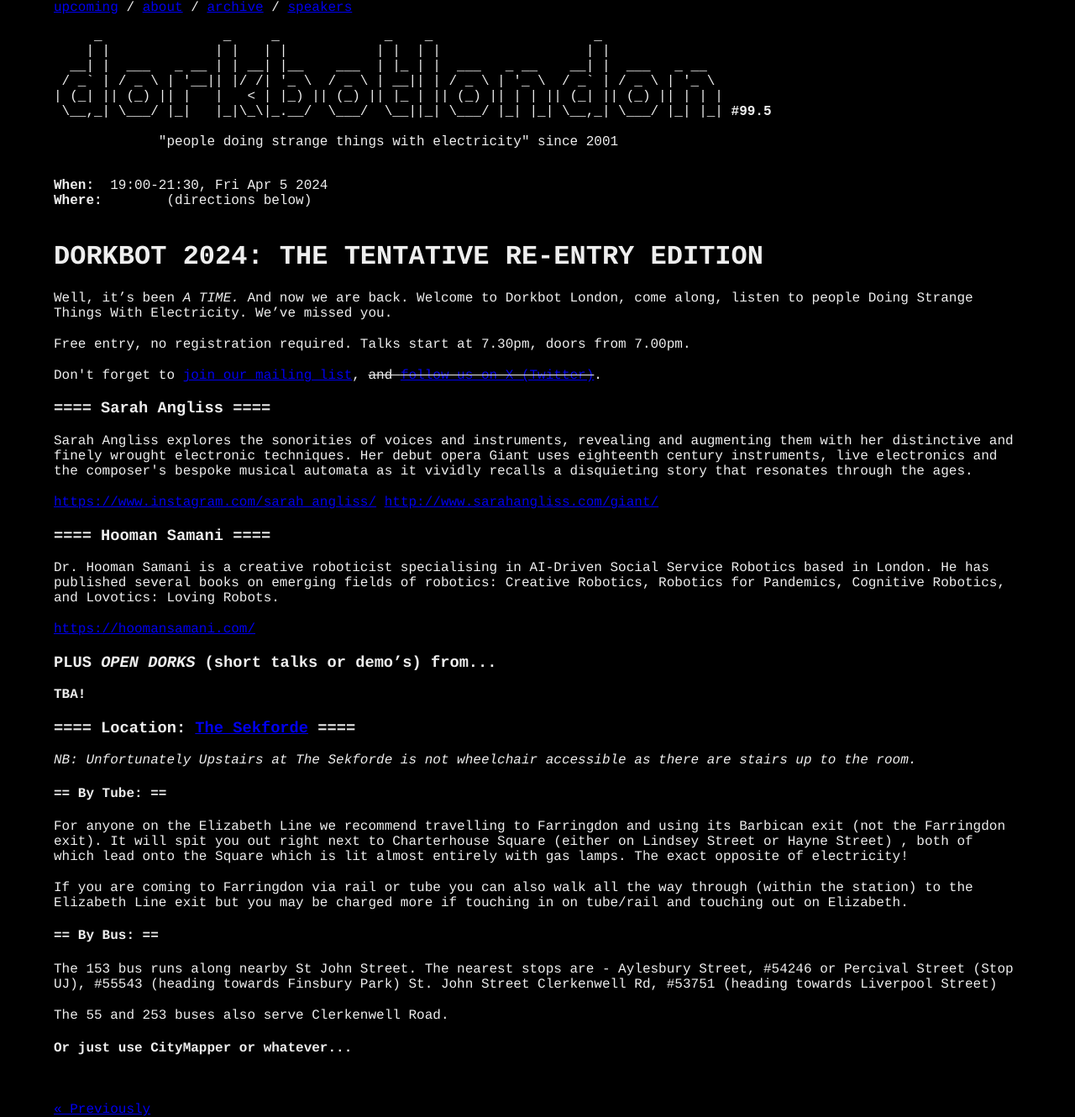
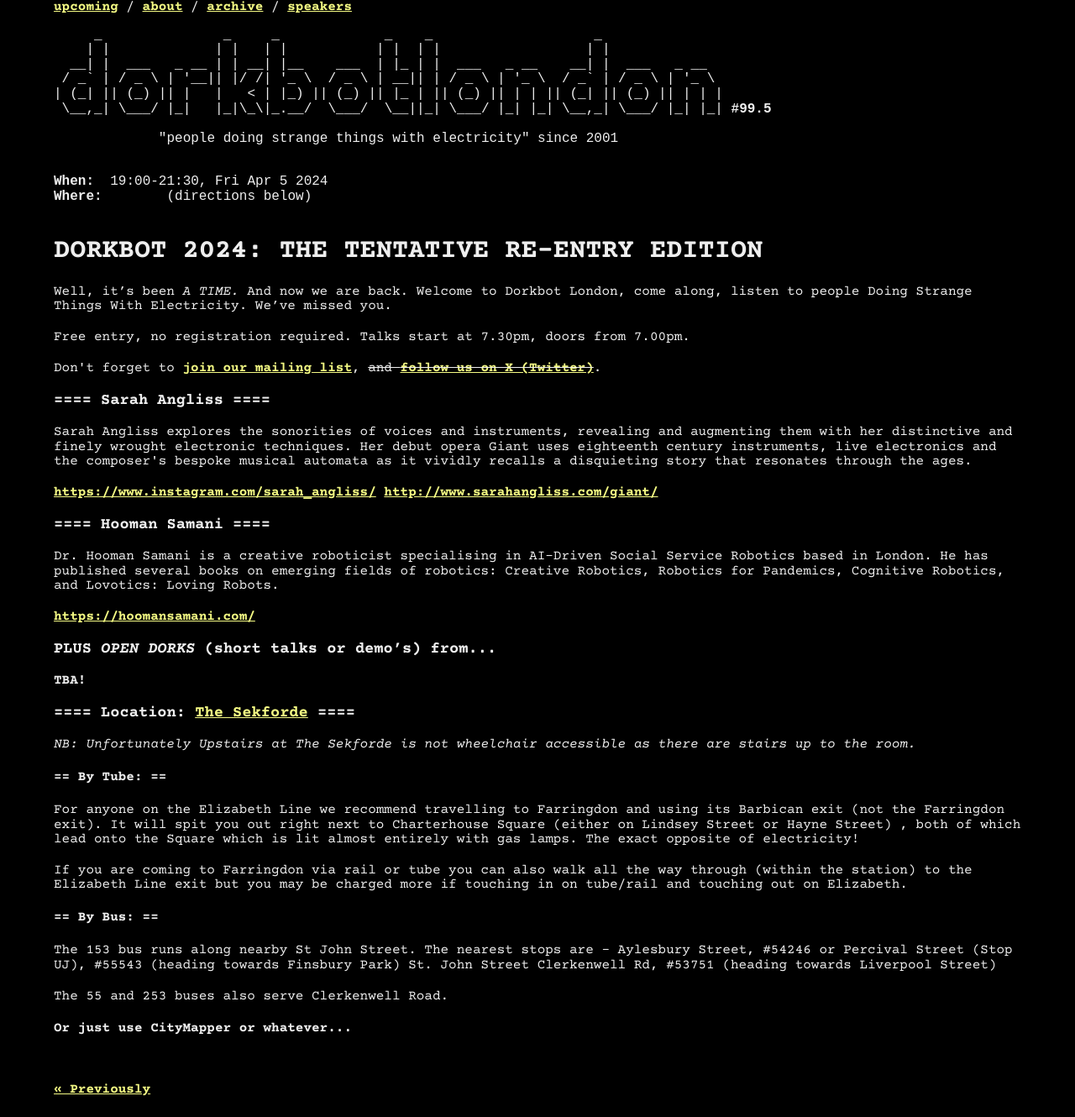
Before and after one commit to dorkbotlondon/dorkbotlondon.github.io, a Jekyll site: the page built from index.html, in a window 1280 px wide. Shown: the whole page at 84% size. Built offline with Jekyll 4.4.1, drawn with Linux system fonts in a browser that asks for light colours; Markdown is read by kramdown in place of the engine named in the settings; after the commit the page ends 1306 px from its top, so only the background shows below that.

Commit message:
default font fix

```diff
--- a/_layouts/default.html
+++ b/_layouts/default.html
@@ -4,16 +4,22 @@
 <head>
     <meta charset="utf-8"/>
     <title>{% if page.title %} {{ page.title }} | {% endif %} {{ site.name }}</title>
+    <link rel="preconnect" href="https://fonts.googleapis.com">
+    <link rel="preconnect" href="https://fonts.gstatic.com" crossorigin>
+    <link href="https://fonts.googleapis.com/css2?family=Courier+Prime:ital,wght@0,400;0,700;1,400;1,700&display=swap" rel="stylesheet">
     <style>
         body {
             margin: auto;
             max-width: 90%;
             min-width: 480px;
-                font-family: courier;
+            font-family: "Courier Prime", monospace;
+            font-weight: 400;
+            font-style: normal;
             font-size: 16px;
             padding:0;
             background-color: black;
             color: #EEE;
+            line-height: 1.1;
         }
 
         section, article, p {
@@ -21,6 +27,36 @@
             margin-left: 0;
             padding: 0;
         }
+
+        a:link, a:visited,a:active {
+            font-weight: bold;
+            color: #f4fa83;
+        }
+
+        .courier-prime-regular {
+            font-family: "Courier Prime", monospace;
+            font-weight: 400;
+            font-style: normal;
+        }
+
+        .courier-prime-bold {
+            font-family: "Courier Prime", monospace;
+            font-weight: 700;
+            font-style: normal;
+        }
+
+        .courier-prime-regular-italic {
+            font-family: "Courier Prime", monospace;
+            font-weight: 400;
+            font-style: italic;
+        }
+
+        .courier-prime-bold-italic {
+            font-family: "Courier Prime", monospace;
+            font-weight: 700;
+            font-style: italic;
+        }
+
     </style>
 </head>
 
```
Lines whose indentation alone changed are shown as unchanged.
